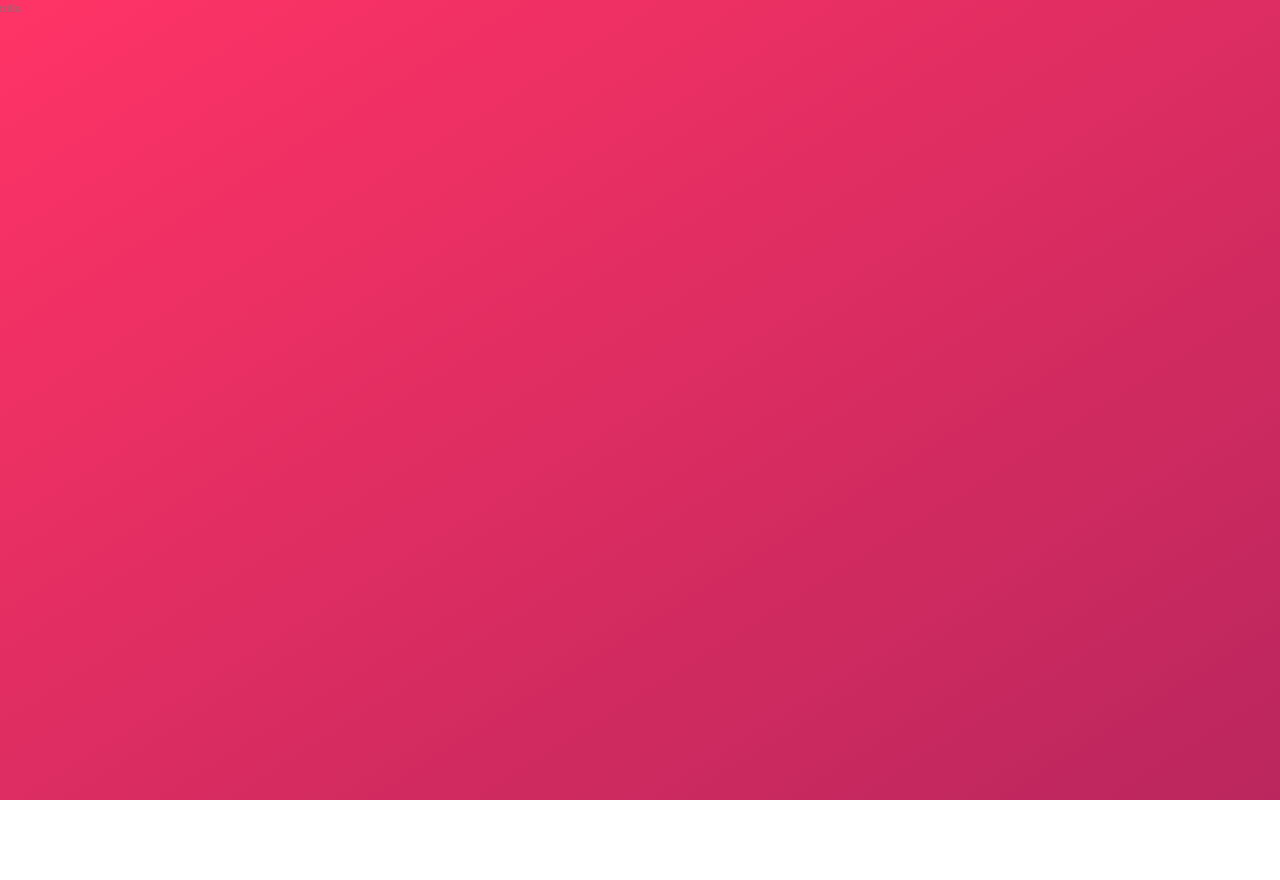
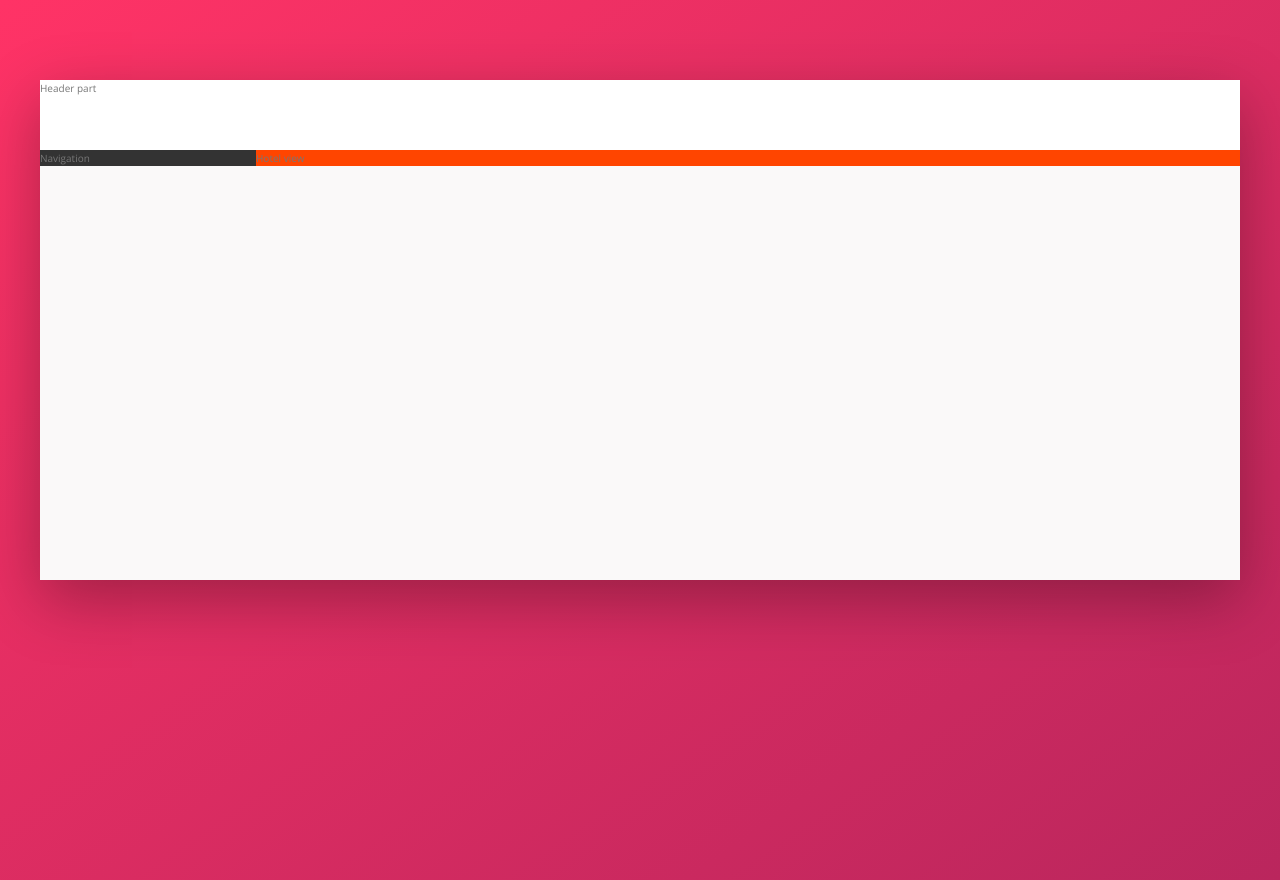
Before and after one commit to elifedd/Trillo, a website: page index.html in a window 1280 px wide. Before the commit the page ends 800 px from the top, so only its background shows below. Drawn offline with nearby package versions, Linux system fonts and the light colour scheme.

Commit message:
build layout

```diff
--- a/index.html
+++ b/index.html
@@ -11,6 +11,18 @@
         <title>trillo &mdash; Your all-in-one booking app</title>
     </head>
     <body>
-        trillo
+        <div class="container">
+            <header class="header">
+                Header part
+            </header>
+            <div class="content">
+                <nav class="sidebar">
+                    Navigation
+                </nav>
+                <main class="hotel-view">
+                    Hotel view
+                </main>
+            </div>
+        </div>
     </body>
 </html>
--- a/sass/_base.scss
+++ b/sass/_base.scss
@@ -21,14 +21,16 @@ Grey dark 3: #999
     --color-primary-light: #FF3366;
     --color-primary-dark: #BA265D;
 
-    --grey-light-1: #faf9f9;
-    --grey-light-2: #f4f2f2;
-    --grey-light-3: #f0eeee;
-    --grey-light-4: #ccc;
+    --color-grey-light-1: #faf9f9;
+    --color-grey-light-2: #f4f2f2;
+    --color-grey-light-3: #f0eeee;
+    --color-grey-light-4: #ccc;
 
-    --grey-dark-1: #333;
-    --grey-dark-2: #777;
-    --grey-dark-3: #999;
+    --color-grey-dark-1: #333;
+    --color-grey-dark-2: #777;
+    --color-grey-dark-3: #999;
+
+    --shadow-dark: 0 2rem 6rem rgba(0, 0, 0, .3);
 }
 
 * {
@@ -51,7 +53,7 @@ body {
     font-family: 'Open Sans', sans-serif;
     font-weight: 400;
     line-height: 1.6;
-    color: var(--grey-dark-2);
+    color: var(--color-grey-dark-2);
     background-image: linear-gradient(to right bottom, var(--color-primary-light), var(--color-primary-dark));
     background-repeat: no-repeat;
 
--- a/sass/_layout.scss
+++ b/sass/_layout.scss
@@ -0,0 +1,31 @@
+.container {
+    max-width: 120rem;
+    margin: 8rem auto;
+    background-color: var(--color-grey-light-1);
+    box-shadow: var(--shadow-dark);
+
+    min-height: 50rem;
+}
+
+.header {
+    height: 7rem;
+    background-color: #fff;
+    border-bottom:  var(--color-grey-light-2);
+}
+
+.content {
+    display: flex;
+}
+
+.sidebar {
+    background-color: var(--color-grey-dark-1);
+
+    flex: 0 0 18%;
+}
+
+.hotel-view {
+    background-color: #fff;
+    background-color: orangered;
+
+    flex: 1;
+}
```
Also changed, not shown: css/style.css.
